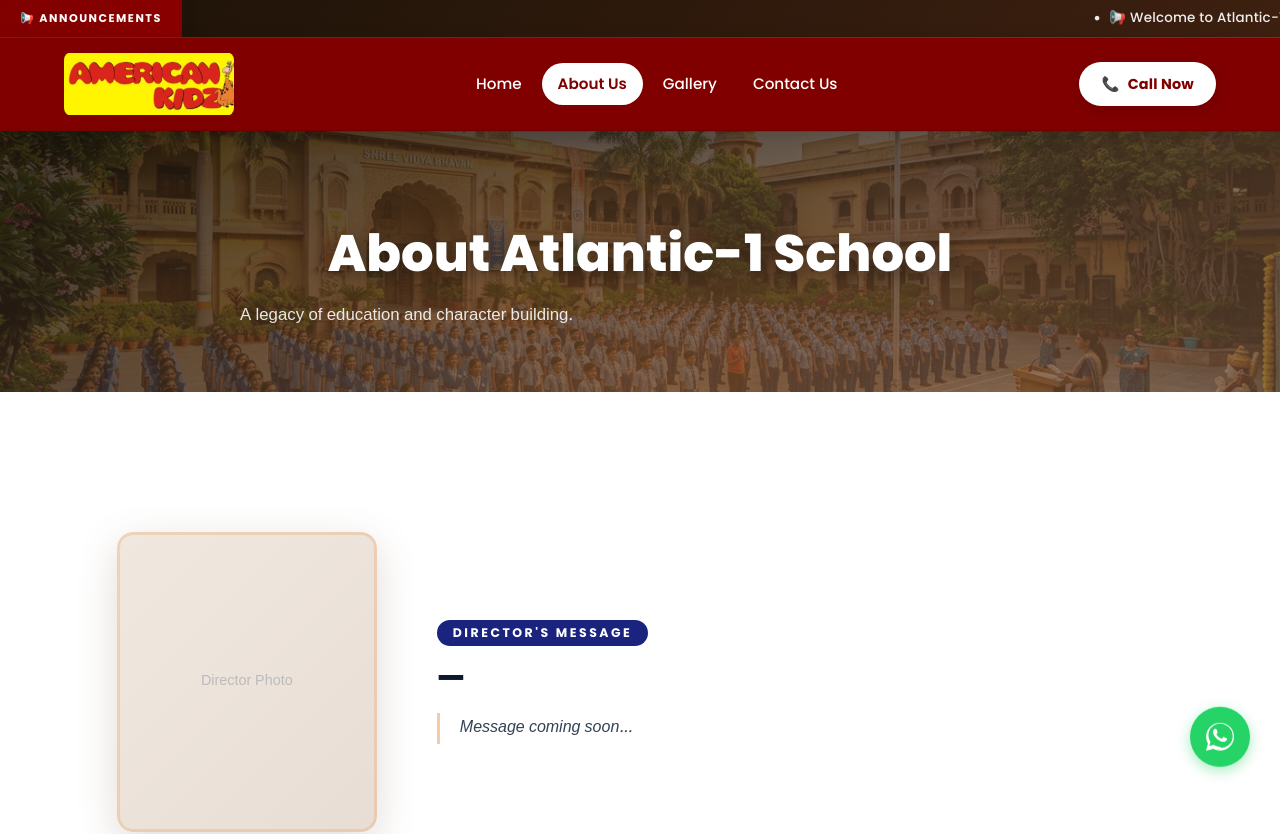
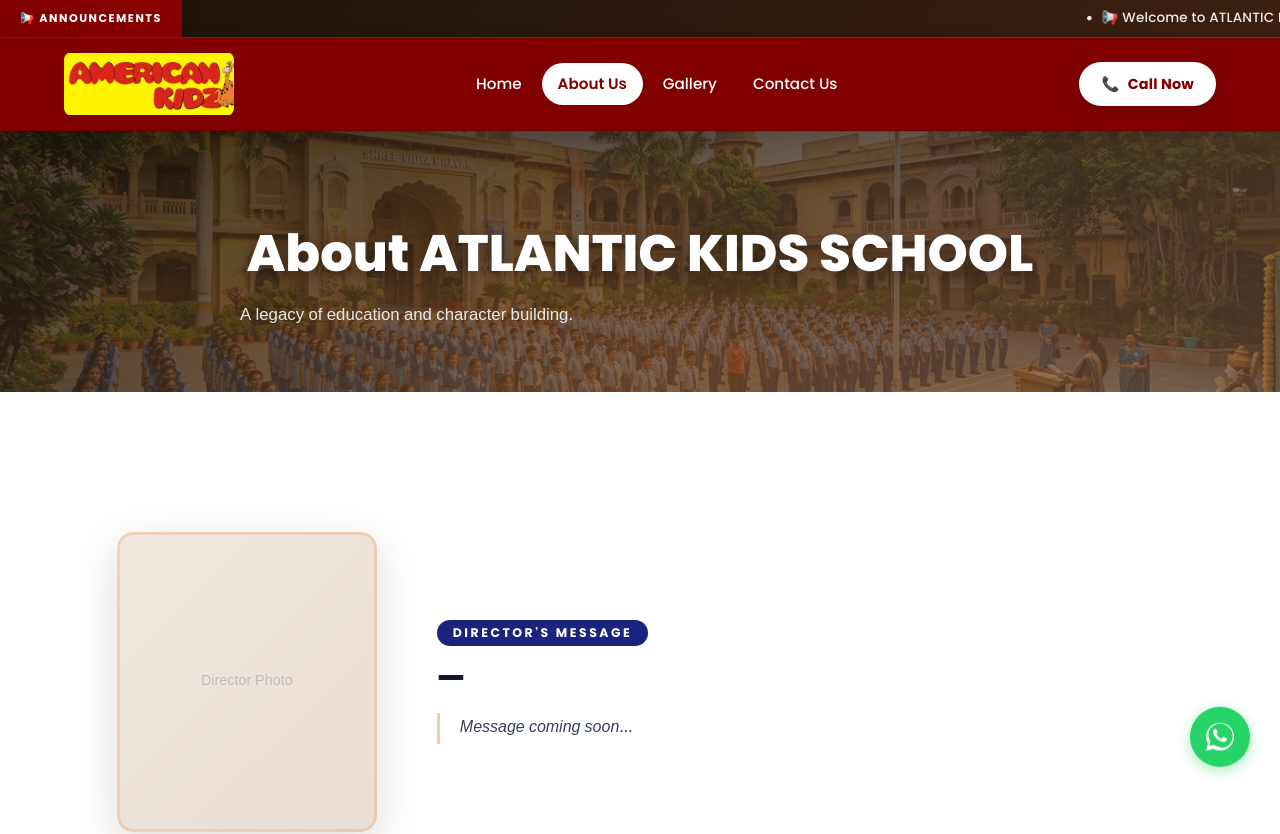
Before and after one commit to haarekasahara1923-wq/atlantic1, a Next.js app: page /about in a window 1280 px wide. Shown: the top 834 px of the page. Built offline with nearby package versions, Linux system fonts and the light colour scheme; no server answers; the database is empty.

Commit message:
Replace Atlantic-1 School with ATLANTIC KIDS SCHOOL across the app

```diff
--- a/src/app/(public)/about/page.tsx
+++ b/src/app/(public)/about/page.tsx
@@ -34,7 +34,7 @@ export default async function AboutPage() {
   return (
     <div className={styles.container}>
       <div className={styles.header}>
-        <h1 className={styles.title}>About Atlantic-1 School</h1>
+        <h1 className={styles.title}>About ATLANTIC KIDS SCHOOL</h1>
         <p className={styles.subtitle} style={{ whiteSpace: "pre-wrap", maxWidth: "800px", margin: "0 auto" }}>{aboutText}</p>
       </div>
 
--- a/src/app/(public)/contact/page.tsx
+++ b/src/app/(public)/contact/page.tsx
@@ -7,7 +7,7 @@ export default function ContactPage() {
   const [whatsapp, setWhatsapp] = useState("918962678915");
   const [email, setEmail] = useState("atlantic1@gmail.com");
   const [address, setAddress] = useState(
-    "Atlantic-1 School, Shatabdipuram, Near Krishna Plaza, Gwalior"
+    "ATLANTIC KIDS SCHOOL, Shatabdipuram, Near Krishna Plaza, Gwalior"
   );
   const [mapUrl, setMapUrl] = useState(
     "https://www.google.com/maps/embed?pb=!1m18!1m12!1m3!1d14316.517336782298!2d78.22687135!3d26.22495865!2m3!1f0!2f0!3f0!3m2!1i1024!2i768!4f13.1!3m3!1m2!1s0x3976c6b3e9458fcd%3A0xc6651261d7b05615!2sMorar%2C%20Gwalior%2C%20Madhya%20Pradesh!5e0!3m2!1sen!2sin!4v1700000000000!5m2!1sen!2sin"
--- a/src/app/(public)/gallery/page.tsx
+++ b/src/app/(public)/gallery/page.tsx
@@ -31,7 +31,7 @@ export default async function GalleryPage() {
     <div className={styles.container}>
       <div className={styles.header}>
         <h1 className={styles.title}>School Gallery</h1>
-        <p className={styles.subtitle}>Glimpses of life at Atlantic-1 School</p>
+        <p className={styles.subtitle}>Glimpses of life at ATLANTIC KIDS SCHOOL</p>
       </div>
 
       {errorMsg ? (
--- a/src/app/(public)/layout.tsx
+++ b/src/app/(public)/layout.tsx
@@ -28,7 +28,7 @@ export default async function PublicLayout({
     // fallback to default announcement
   }
   if (announcementTexts.length === 0) {
-    announcementTexts = ["Welcome to Atlantic-1 School — Admissions Open 2025-26!"];
+    announcementTexts = ["Welcome to ATLANTIC KIDS SCHOOL — Admissions Open 2025-26!"];
   }
 
   try {
@@ -48,7 +48,7 @@ export default async function PublicLayout({
   }
 
 
-  const schoolName = settingsMap["school_name"] || "Atlantic-1 School";
+  const schoolName = settingsMap["school_name"] || "ATLANTIC KIDS SCHOOL";
   const tagline = settingsMap["school_tagline"] || "Empowering Minds · Shaping Futures · Building Leaders";
   const logoUrl = settingsMap["school_logo_url"] || "";
   const phone = contact?.phone || "918962678915";
--- a/src/app/(public)/page.tsx
+++ b/src/app/(public)/page.tsx
@@ -119,7 +119,7 @@ export default function Home() {
             A Legacy of <span className="gradient-text">Excellence</span> in Education
           </h2>
           <p className={styles.aboutPara}>
-            At Atlantic-1 School, we believe every child is a unique gift. With a holistic approach — blending academic rigor, cultural values, and modern innovation, we nurture every student to reach their full potential.
+            At ATLANTIC KIDS SCHOOL, we believe every child is a unique gift. With a holistic approach — blending academic rigor, cultural values, and modern innovation, we nurture every student to reach their full potential.
           </p>
           <p className={styles.aboutPara}>
             Our dedicated faculty, state-of-the-art facilities, and vibrant co-curricular programs ensure that every student reaches their full potential and steps out as a confident, compassionate global citizen.
@@ -131,7 +131,7 @@ export default function Home() {
         <div className={`${styles.aboutImageWrap} animate-slide-right`}>
           <img
             src="/images/about_kids.jpg"
-            alt="School Activities & Events at Atlantic-1 School"
+            alt="School Activities & Events at ATLANTIC KIDS SCHOOL"
             className={styles.aboutImg}
           />
           <div className={styles.aboutImageBadge}>
--- a/src/app/admin/dashboard/about/page.tsx
+++ b/src/app/admin/dashboard/about/page.tsx
@@ -178,7 +178,7 @@ export default function AdminAbout() {
           <div style={{ ...cardStyle, background: "#f8f9fa", border: "1px solid #ddd" }}>
             <h2 style={{ marginTop: 0 }}>School General Information</h2>
             <div style={{ marginBottom: "15px" }}>
-              <label style={{ display: "block", marginBottom: "5px", fontWeight: "600" }}>About Atlantic-1 School</label>
+              <label style={{ display: "block", marginBottom: "5px", fontWeight: "600" }}>About ATLANTIC KIDS SCHOOL</label>
               <textarea
                 value={aboutSchoolText}
                 onChange={e => setAboutSchoolText(e.target.value)}
--- a/src/app/admin/dashboard/settings/page.tsx
+++ b/src/app/admin/dashboard/settings/page.tsx
@@ -11,7 +11,7 @@ export default function AdminSettings() {
   const fileInputRef = useRef<HTMLInputElement>(null);
 
   const defaultSettings = [
-    { key: "school_name", label: "School Name", placeholder: "Atlantic-1 School" },
+    { key: "school_name", label: "School Name", placeholder: "ATLANTIC KIDS SCHOOL" },
     { key: "school_tagline", label: "School Tagline", placeholder: "Nurturing Minds, Building Futures" },
     { key: "established_year", label: "Established Year", placeholder: "1990" },
     { key: "principal_name", label: "Principal Name", placeholder: "Dr. XYZ" },
--- a/src/app/admin/login/page.tsx
+++ b/src/app/admin/login/page.tsx
@@ -75,7 +75,7 @@ export default function AdminLogin() {
           Admin Portal
         </h1>
         <p style={{ textAlign: 'center', marginBottom: '32px', color: '#767676', fontSize: '0.9rem' }}>
-          Atlantic-1 School
+          ATLANTIC KIDS SCHOOL
         </p>
 
         {error && (
--- a/src/app/layout.tsx
+++ b/src/app/layout.tsx
@@ -2,8 +2,8 @@ import type { Metadata } from "next";
 import "./globals.css";
 
 export const metadata: Metadata = {
-  title: "Atlantic-1 School, Gwalior",
-  description: "Official website of Atlantic-1 School, Shatabdipuram, Near Krishna Plaza, Gwalior",
+  title: "ATLANTIC KIDS SCHOOL, Gwalior",
+  description: "Official website of ATLANTIC KIDS SCHOOL, Shatabdipuram, Near Krishna Plaza, Gwalior",
 };
 
 export default function RootLayout({
--- a/src/components/Footer.tsx
+++ b/src/components/Footer.tsx
@@ -11,7 +11,7 @@ interface FooterProps {
 }
 
 export default function Footer({
-  schoolName = "Atlantic-1 School",
+  schoolName = "ATLANTIC KIDS SCHOOL",
   tagline = "Empowering Minds · Shaping Futures · Building Leaders",
   address = "Shatabdipuram, Near Krishna Plaza, Gwalior",
   phone = "918962678915",
--- a/src/components/Header.tsx
+++ b/src/components/Header.tsx
@@ -13,7 +13,7 @@ interface HeaderProps {
 
 export default function Header({
   phone = "918962678915",
-  schoolName = "Atlantic-1 School",
+  schoolName = "ATLANTIC KIDS SCHOOL",
   logoUrl
 }: HeaderProps) {
   const pathname = usePathname();
--- a/src/components/LeadForm.tsx
+++ b/src/components/LeadForm.tsx
@@ -21,7 +21,7 @@ export default function LeadForm({ isOpen, onClose }: Props) {
     e.preventDefault();
     const whatsappNumber = process.env.NEXT_PUBLIC_WHATSAPP_NUMBER || "918962678915";
 
-    const message = `Hello Atlantic-1 School,
+    const message = `Hello ATLANTIC KIDS SCHOOL,
 I am interested in reaching out.
 
 *Name:* ${formData.name}
```
